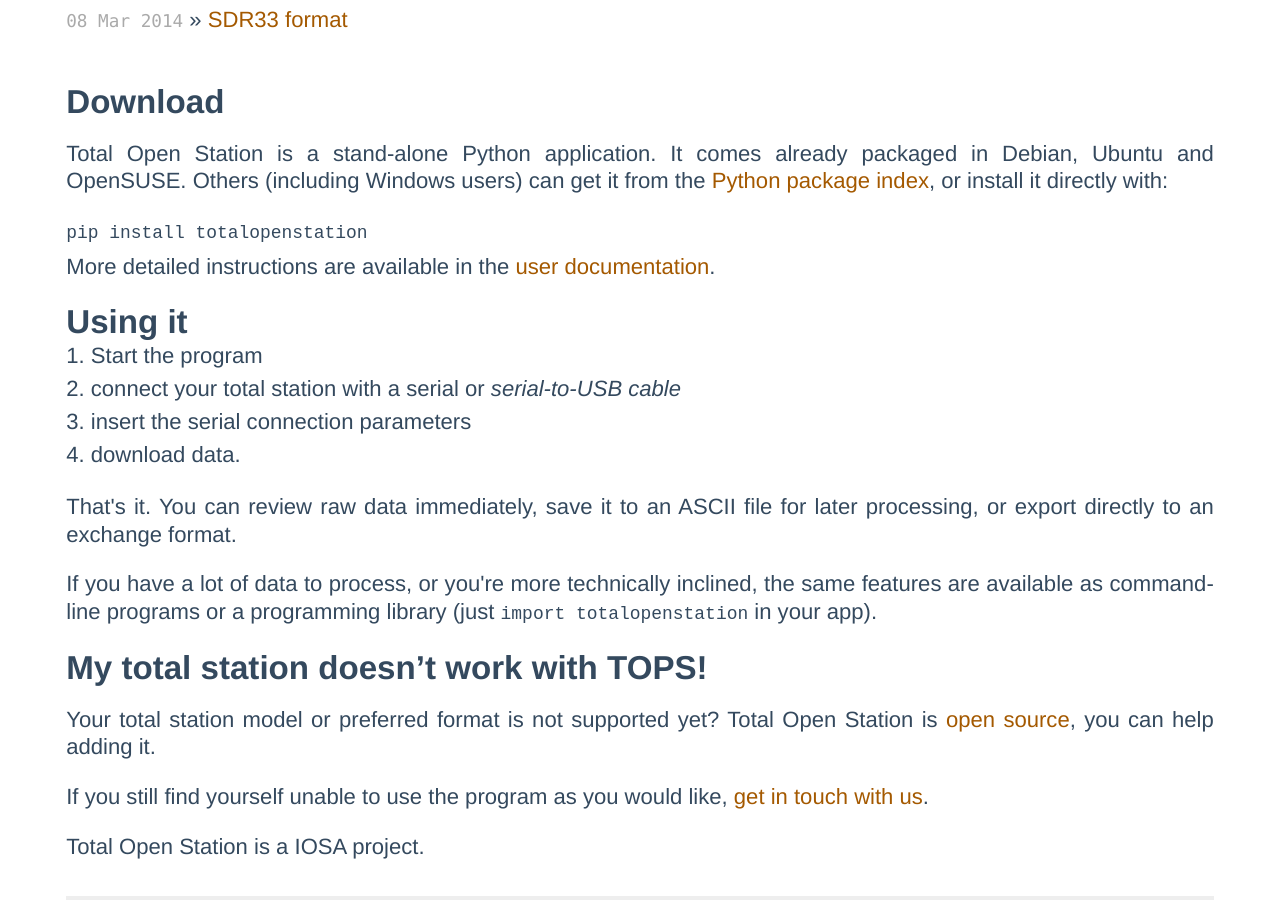
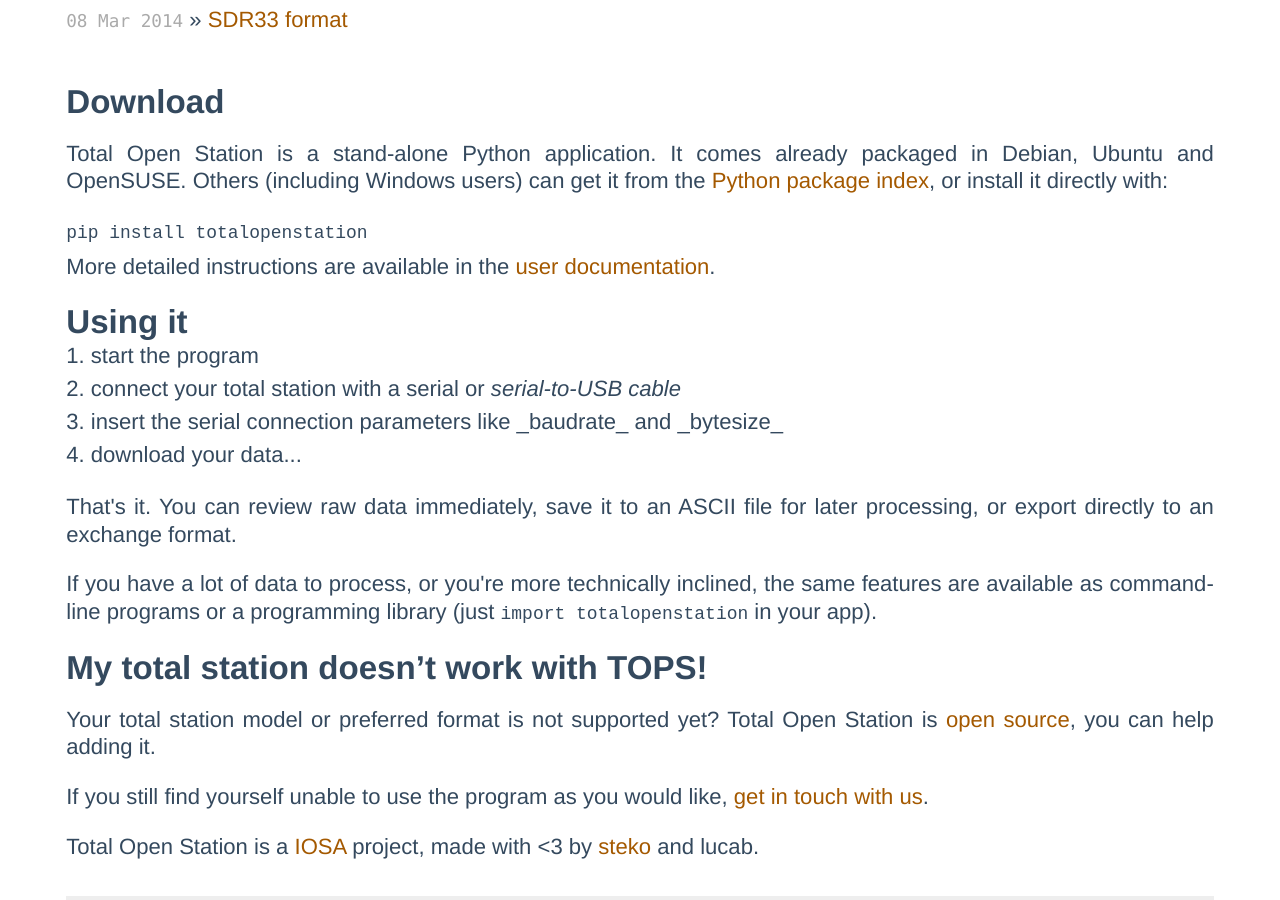
Before and after one commit to totalopenstation/totalopenstation, a Jekyll site: the page built from index.html, in a window 1280 px wide and 900 px high, scrolled down 959 px. Built offline with Jekyll 4.4.1, drawn with Linux system fonts in a browser that asks for light colours.

Commit message:
Modest changes to the home page

```diff
--- a/index.html
+++ b/index.html
@@ -45,11 +45,10 @@
 <h2>Using it</h2>
 
 <ol>
-<li>Start the program
-<li>connect your total station with a serial or
-<em>serial-to-USB cable</em>
-<li>insert the serial connection parameters
-<li>download data.
+<li>start the program
+<li>connect your total station with a serial or <em>serial-to-USB cable</em>
+<li>insert the serial connection parameters like _baudrate_ and _bytesize_
+<li>download your data...
 </ul>
 
 <p>That's it. You can review raw data immediately, save it to an
@@ -70,6 +69,7 @@
 <p>If you still find yourself unable to use the program as you
 would like, <a href="mailto:info@iosa.it">get in touch with us</a>.</p>
 
-<p>Total Open Station is a IOSA project.</p>
+<p>Total Open Station is a <a href="http://www.iosa.it/">IOSA</a> project,
+made with <3 by <a href="http://steko.iosa.it/">steko</a> and lucab.</p>
 
 </div>
```
